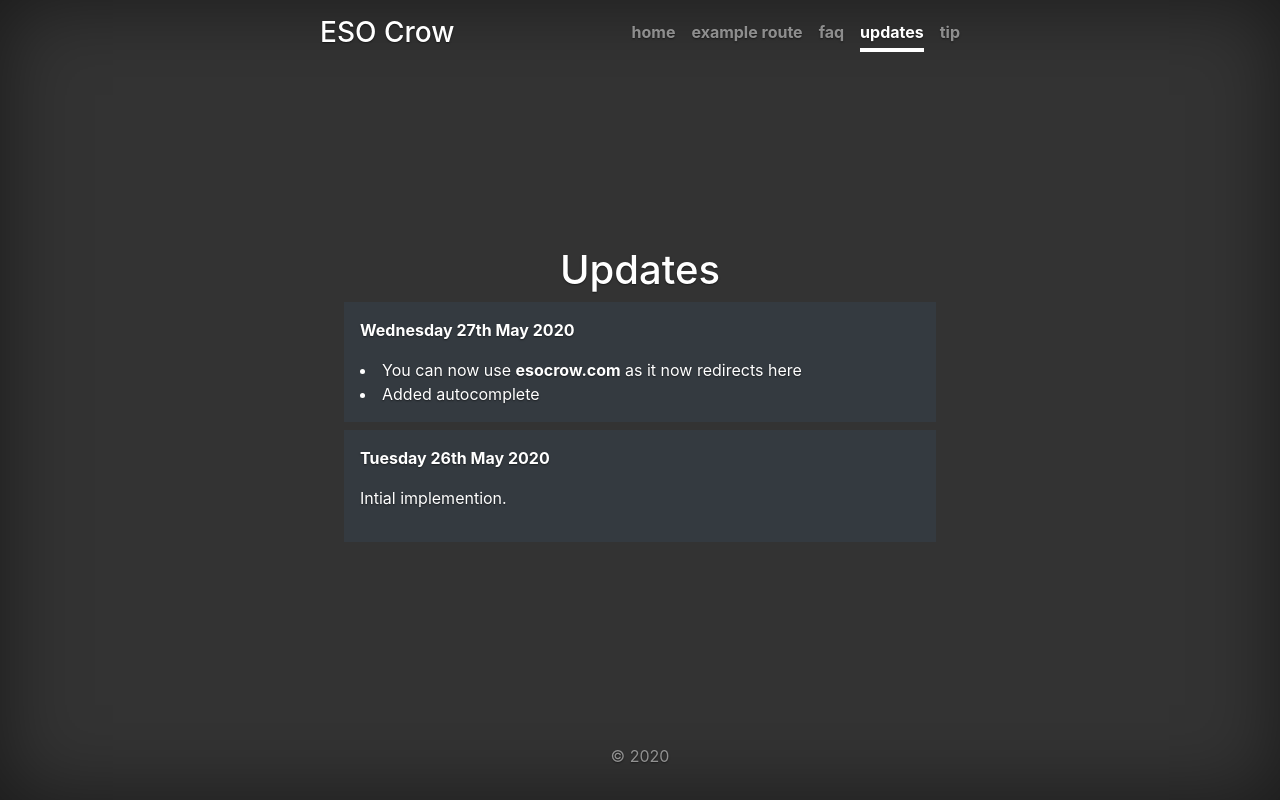
After one commit to kaineyb/ESO-Crow, a Flask app: page /updates in a window 1280 px wide. The commit adds this page. Run offline with Flask 2, Linux system fonts and the light colour scheme; some libraries are stand-ins or nearby versions.

Commit message:
added update page

```diff
--- a/app.py
+++ b/app.py
@@ -15,14 +15,9 @@ def index():
     return render_template('index.html')
 
 
-@app.route('/about')
-def about():
-    return render_template('about.html')
-
-
-@app.route('/select')
-def select():
-    return render_template('select.html')
+@app.route('/updates')
+def updates():
+    return render_template('updates.html')
 
 
 @app.route('/tip')
@@ -39,7 +34,7 @@ def faq():
 def dijkstra(source, target):
     result = eso_crow.dijkstra(source, target)
 
-    if type(result) == list:
+    if isinstance(result, list):
         return render_template('dijkstra.html', pairs_list=result)
 
     else:
@@ -50,4 +45,11 @@ def dijkstra(source, target):
 def handle_data():
     source = request.form['source']
     target = request.form['destination']
-    return redirect('/' + source + '/' + target)
+    print(source)
+    print(target)
+
+    if len(source) > 0 and len(target) > 0:
+        url = redirect('/' + source + '/' + target)
+    else:
+        url = redirect('/')
+    return url
--- a/eso_crow.py
+++ b/eso_crow.py
@@ -1,5 +1,5 @@
+import string
 import networkx as nx
-import string
 import eso_routes
 
 G = nx.DiGraph()
@@ -39,9 +39,6 @@ def dijkstra(source, target, test=False):
             return error_message
 
         else:
-            if test:
-                print("We're good")
-
             route = nx.dijkstra_path(G, source, target)
             route_pairs = [(route[i], route[i+1])
                            for i, _ in enumerate(route[:-1])]
@@ -53,20 +50,13 @@ def dijkstra(source, target, test=False):
                 pairs_list.append(
                     [start, finish, att_label[pairs], att_npc[pairs]])
 
-            else:
-                if test:
-                    print(pairs_list)
-                return pairs_list
+            if test:
+                print("We're good")
+                print(pairs_list)
+            return pairs_list
 
     except nx.exception.NetworkXNoPath:
-        error_message = "Cannot find a route between source and destination. Route may not be possible." .format(
-            target)
-        if test:
-            print(error_message)
-        return error_message
-
-    except:
-        error_message = "Something doesn't seem right there"
+        error_message = "Cannot find a route between source and destination. Route not possible."
         if test:
             print(error_message)
         return error_message
@@ -85,7 +75,7 @@ add_set_to_graph(eso_routes.carts, 'Carts')
 att_npc = nx.get_edge_attributes(G, 'npc')
 att_label = nx.get_edge_attributes(G, 'label')
 
-s = "Rawl'kha"
-t = "Daggerfall"
+S = "Rawl'kha"
+T = "Daggerfall"
 
-#dijkstra(s, t, test=True)
+#dijkstra(S, T, test=True)
--- a/templates/base.html
+++ b/templates/base.html
@@ -53,7 +53,7 @@
         <a class="nav-link {% if active_page == "index" %}active{% endif %}" href="/">home</a>
         <a class="nav-link {% if active_page == "route" %}active{% endif %}" href="/alten%20corimont/gnisis">example route</a>
         <a class="nav-link {% if active_page == "faq"  %}active{% endif %}" href="/faq">faq</a>
-        <a class="nav-link {% if active_page == "about"  %}active{% endif %}" href="/about">about</a>
+        <a class="nav-link {% if active_page == "updates"  %}active{% endif %}" href="/updates">updates</a>
         <a class="nav-link {% if active_page == "tip"  %}active{% endif %}" href="/tip">tip</a>
       </nav>
     </div>
--- /dev/null
+++ b/templates/updates.html
@@ -0,0 +1,28 @@
+{% extends "base.html" %}
+{% set active_page = "updates" %}
+
+{% block title %}Updates{% endblock %}
+
+{% block head %}
+    {{ super() }}
+    <style type="text/css">
+        .important { color: #336699; }
+    </style>
+{% endblock %}
+
+{% block content %}
+
+<h1 class="cover-heading">Updates</h1>
+
+        <div class="p-3 mb-2 text-left bg-dark text-white">
+        <p><span class="font-weight-bold">Wednesday 27th May 2020</span>
+        <li>You can now use <span class="font-weight-bold"><a href="http://esocrow.com">esocrow.com</a></span> as it now redirects here</li>
+        <li>Added autocomplete</li>
+        </div>
+
+        <div class="p-3 mb-2 text-left bg-dark text-white">
+        <p><span class="font-weight-bold">Tuesday 26th May 2020</span>
+        <p>Intial implemention.</p>
+        </div>
+
+{% endblock %}
```
Also changed, not shown: templates/about.html (deleted, +0 -19 lines).
